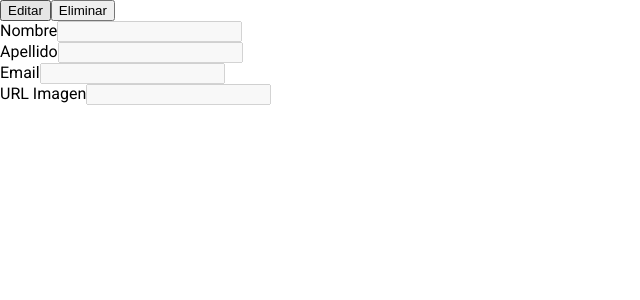
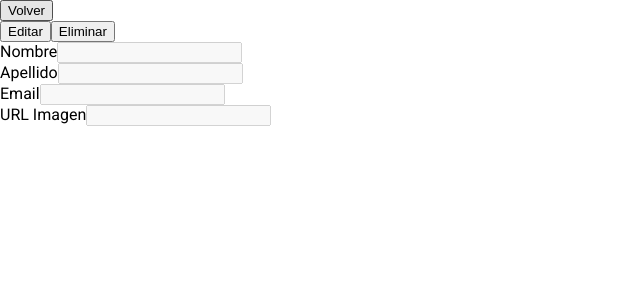
Before and after one commit to Uvacoder/idata-users, a React (Create React App) app: page /user/1 in a window 1280 px wide. Shown: the top 300 px of the page, without its empty margins (0-640 px from the left). Built offline with nearby package versions, Linux system fonts and the light colour scheme; no server answers; sample sign-in values are in the browser's storage.

Commit message:
feat: go back button

```diff
--- a/src/pages/user/index.tsx
+++ b/src/pages/user/index.tsx
@@ -65,6 +65,9 @@ const UserPage: React.FC<Props> = () => {
 
   return (
     <section className="user__wrapper">
+      <div className="user__go-back">
+        <button onClick={() => history.goBack()}>Volver</button>
+      </div>
       <div className="user__actions-wrapper">
         <button
           className="user__actions-edit"
```
